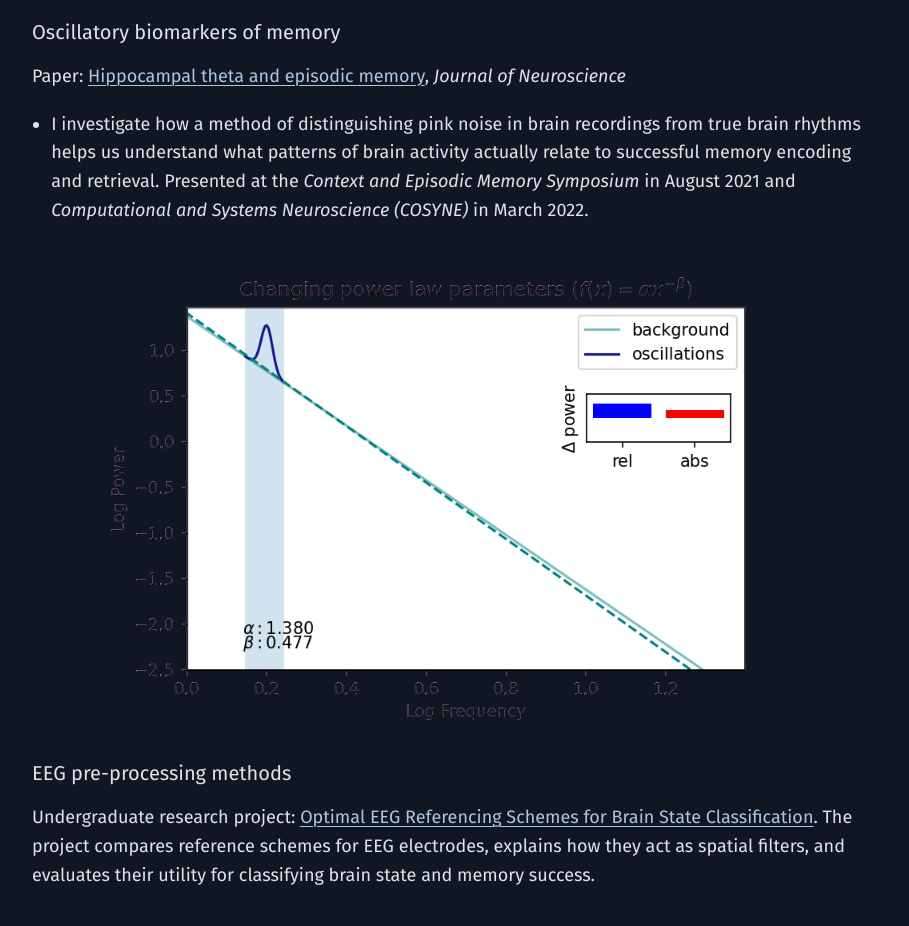
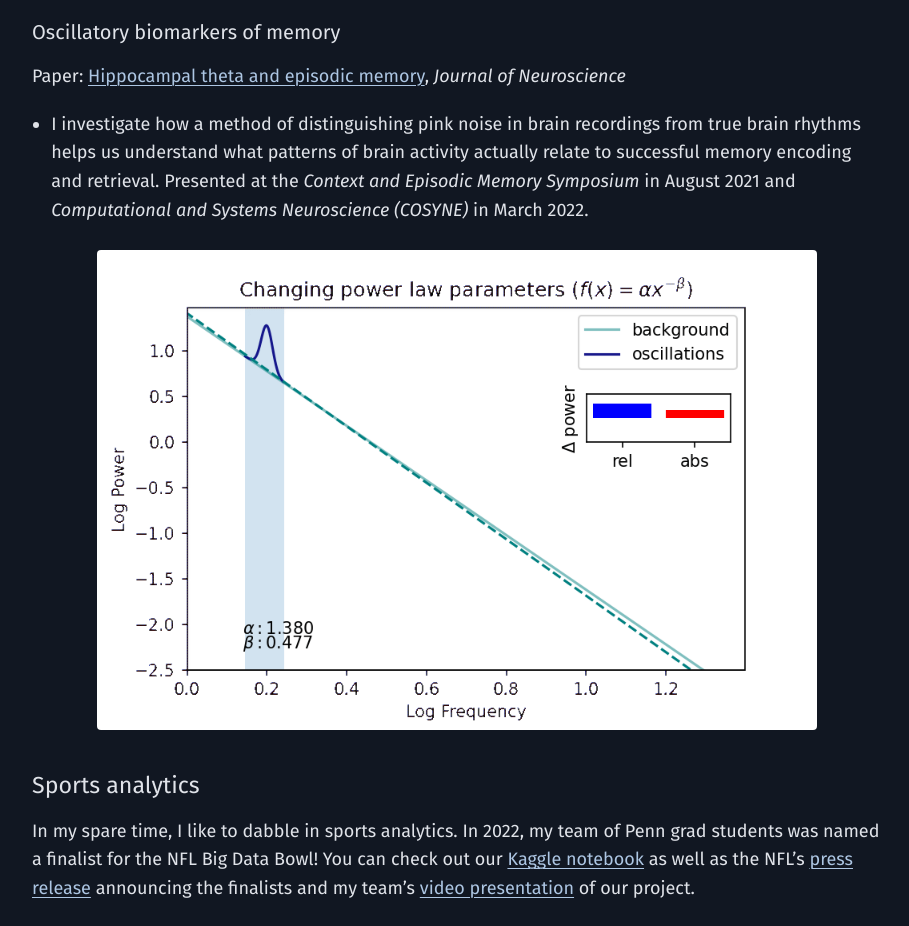
Before and after one commit to jrudoler/jrudoler.github.io, a Jekyll site: the page built from _pages/research.md, in a window 1280 px wide. Shown: the part 3088-4014 px from the top of the page, without its empty margins (183-1092 px from the left). Built offline with Jekyll 4.4.1, drawn with Linux system fonts in a browser that asks for light colours.

Commit message:
Fix research GIF label contrast and remove EEG referencing entry

```diff
--- a/_pages/research.md
+++ b/_pages/research.md
@@ -75,12 +75,9 @@ Paper: [Hippocampal theta and episodic memory](https://www.jneurosci.org/content
 - I investigate how a method of distinguishing pink noise in brain recordings from true brain rhythms helps us understand what patterns of brain activity actually relate to successful memory encoding and retrieval. Presented at the *Context and Episodic Memory Symposium* in August 2021 and *Computational and Systems Neuroscience (COSYNE)* in March 2022.
 <!-- -->
 
-<figure class="research-figure">
-  <img src="/files/exp_animation.gif" alt="Animation illustrating changes in model parameters">
+<figure class="research-figure research-figure--spectrum">
+  <img src="/files/exp_animation.gif" alt="Animation showing changes in the power-law background and oscillatory power, with log frequency on the x-axis and log power on the y-axis">
 </figure>
-
-### EEG pre-processing methods
-Undergraduate research project: [Optimal EEG Referencing Schemes for Brain State Classification](/files/Referencing_Report.pdf). The project compares reference schemes for EEG electrodes, explains how they act as spatial filters, and evaluates their utility for classifying brain state and memory success.
 
 ## Sports analytics
 
--- a/assets/css/midnight.css
+++ b/assets/css/midnight.css
@@ -72,6 +72,7 @@ code { font-family: var(--mono); font-size: .85em; }
 .sidebar, .page__related { display: none; }
 .page__meta { font: 12px/1.6 var(--mono); color: var(--muted); }
 .research-figure img { display: block; margin: auto; max-height: 480px; object-fit: contain; }
+.research-figure--spectrum img { background: #fff; border-radius: 4px; }
 .teaching-classroom-photo { float: right; width: 40%; margin: 0 0 1rem 1.5rem; }
 .teaching-course-preview { max-width: 36rem; margin: 2rem auto; }
 .news-feed table { width: 100%; border-collapse: collapse; text-align: left; }
```
